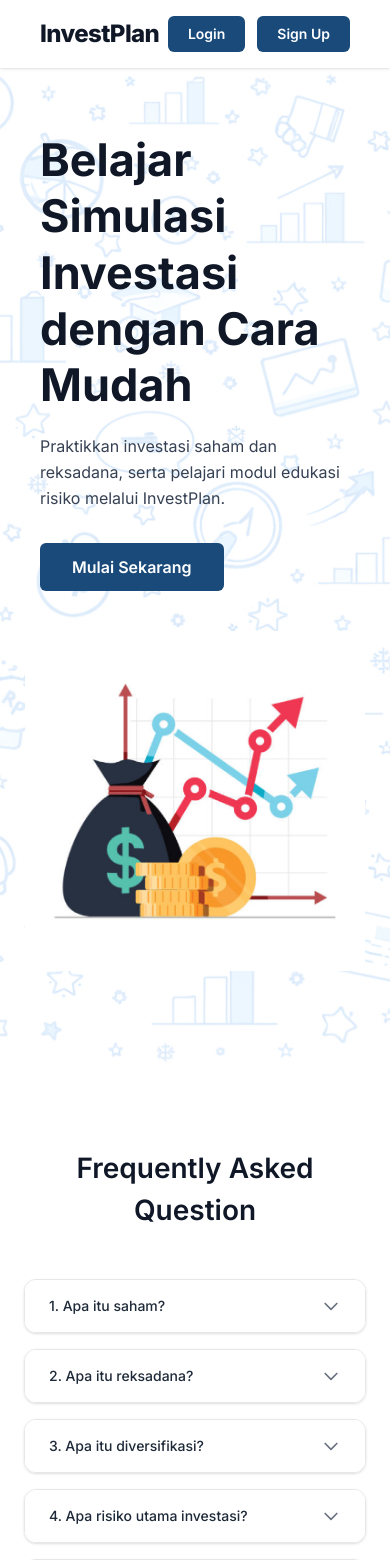
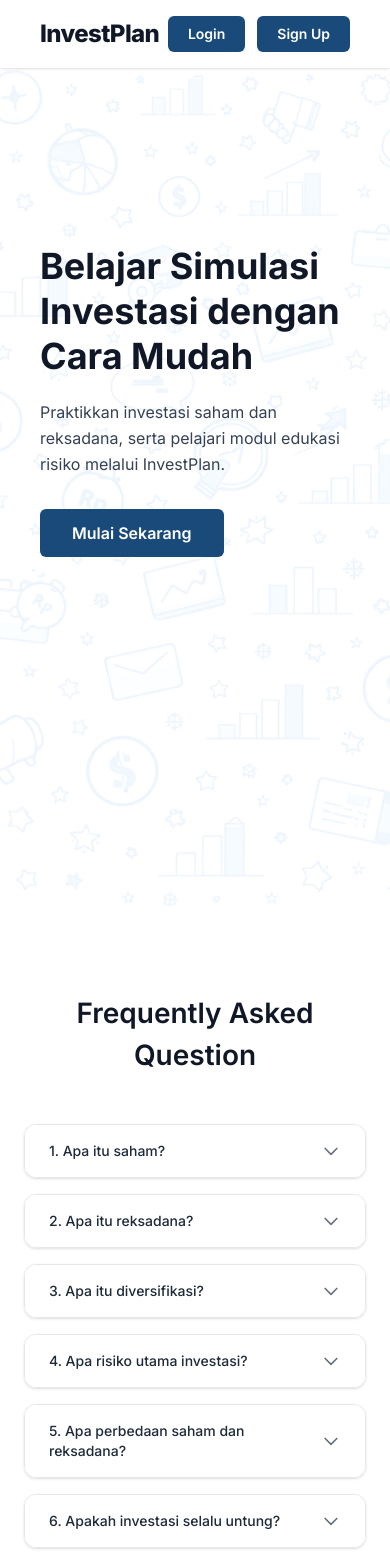
Before and after one commit to amadeuzjason/InvestPlan, a Next.js app: page / in a window 390 px wide. Shown: the top 1560 px of the page. Built offline with nearby package versions, Linux system fonts and the light colour scheme.

Commit message:
Perbaikan Responsive Welcome Page

```diff
--- a/app/page.tsx
+++ b/app/page.tsx
@@ -60,7 +60,7 @@ export default function WelcomePage() {
 
         <div className="flex items-center gap-8">
           <nav className="hidden md:flex items-center gap-8 text-smP font-medium text-gray-700">
-            <Link href="/faq" className="hover:text-[#194A7A] transition-colors">
+            <Link href="/#faq" className="hover:text-[#194A7A] transition-colors">
               FAQ
             </Link>
             <Link href="/privacy" className="hover:text-[#194A7A] transition-colors">
@@ -91,25 +91,22 @@ export default function WelcomePage() {
       {/* ── HERO SECTION ── */}
       <section className="relative min-h-screen w-full overflow-hidden">
         {/* Background */}
-        <div className="absolute inset-0 -z-10">
           <Image
-            src="/images/welcomePage/bg-welcome.jpg"
+            src="/bg.png"
             alt="Background"
             fill
-            className="object-cover object-center"
-            priority
+            className="object-cover -z-10"
+            loading="eager"
           />
-        </div>
+        <div className="absolute inset-0 bg-white/50 z-0" />
 
-        <div className="relative z-10 flex flex-col md:flex-row items-center justify-between px-10 pt-16 pb-24 max-w-7xl mx-auto gap-10 min-h-screen">
+        <div className="relative z-10 flex flex-col md:pt-0 pt-44 md:pt-0 md:flex-row items-center justify-between px-10 pb-8 max-w-7xl mx-auto gap-10 min-h-screen">
           {/* Left */}
           <div className="flex-1 max-w-xl">
             <h1
-              className="font-bold text-gray-900 leading-tight mb-5"
-              style={{ fontSize: "45px" }}
+              className="font-bold text-gray-900 text-4xl leading-tight mb-5 lg:text-[45px]"
             >
               Belajar Simulasi Investasi
-              <br />
               dengan Cara Mudah
             </h1>
             <p className="text-gray-700 text-base md:text-lg leading-relaxed mb-8">
@@ -126,7 +123,7 @@ export default function WelcomePage() {
 
           {/* Right */}
           <div className="flex-1 flex justify-center md:justify-end">
-            <div className="relative w-[340px] h-[340px] md:w-[480px] md:h-[420px]">
+            <div className="relative md:block hidden w-[340px] h-[340px] lg:w-[480px] lg:h-[420px]">
               <Image
                 src="/images/welcomePage/main_img.png"
                 alt="Ilustrasi Investasi"
@@ -140,7 +137,7 @@ export default function WelcomePage() {
       </section>
 
       {/* ── FAQ SECTION ── */}
-      <section className="bg-white py-20 px-6">
+      <section id="faq" className="bg-white py-20 px-6 min-h-screen">
         <div className="max-w-3xl mx-auto">
           <h2
             className="text-center font-semibold text-gray-900 mb-12"
```
